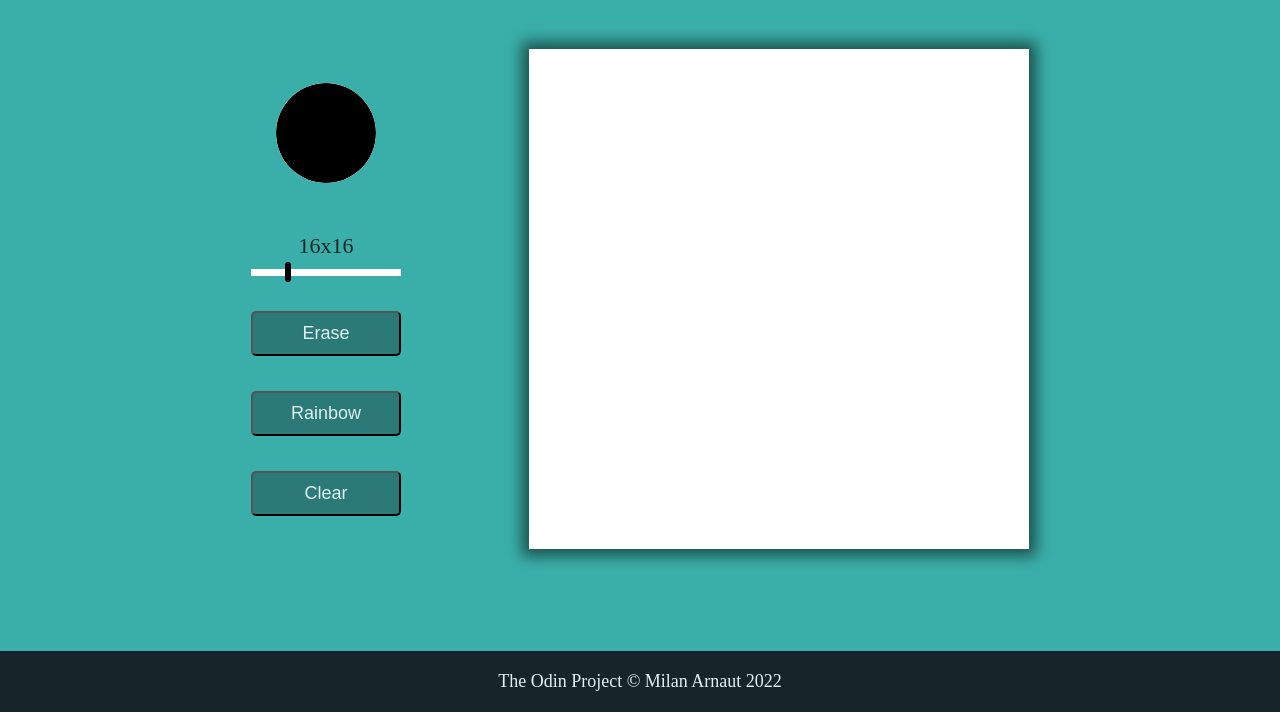
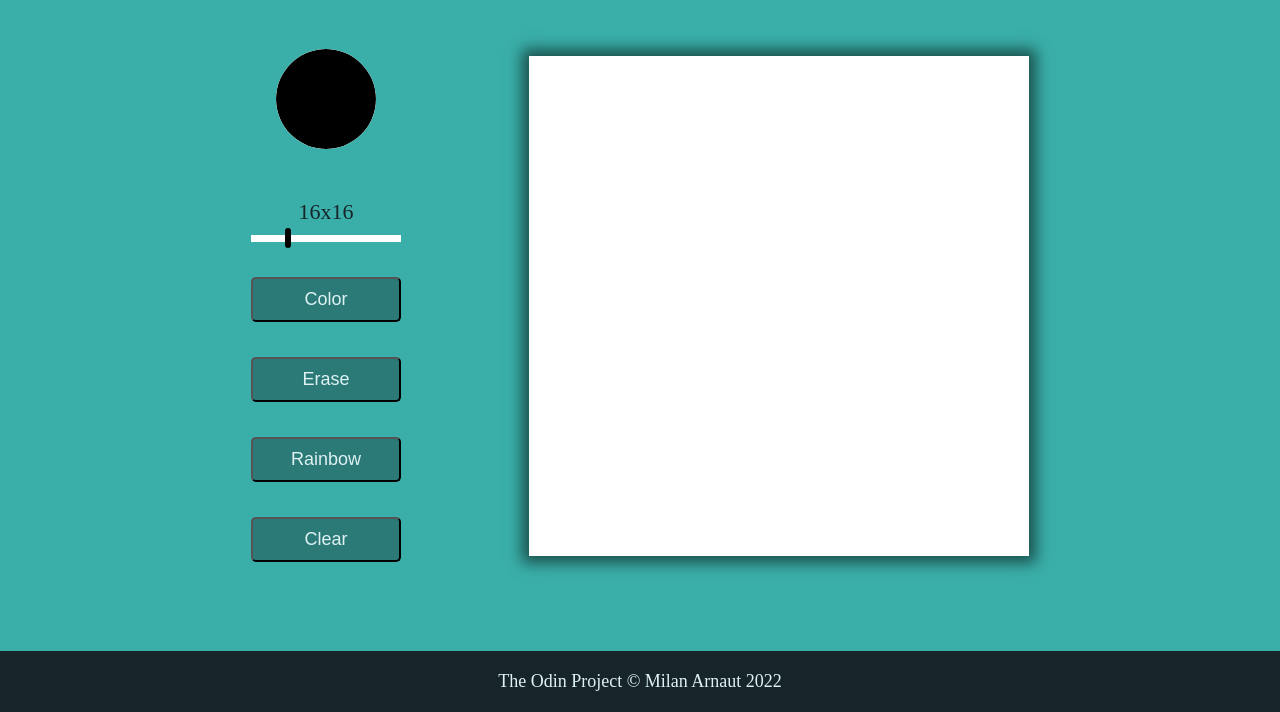
Before and after one commit to MilanArnaut/etch-a-sketch, a plain HTML site: page index.html in a window 1280 px wide. Shown: the part 88-800 px from the top of the page. Drawn offline with Linux system fonts and the light colour scheme.

Commit message:
Added color button

```diff
--- a/index.html
+++ b/index.html
@@ -18,6 +18,7 @@
             <input type="color" name="colorPicker" id="colorPicker">
             <div id="rangeNumber">16x16</div>
             <input type="range" id="range" value="16" min="1" max="64">
+            <button id="colorButton">Color</button>
             <button id="eraseButton">Erase</button>
             <button id="rainbowButton">Rainbow</button>
             <button id="clearButton">Clear</button>
```
